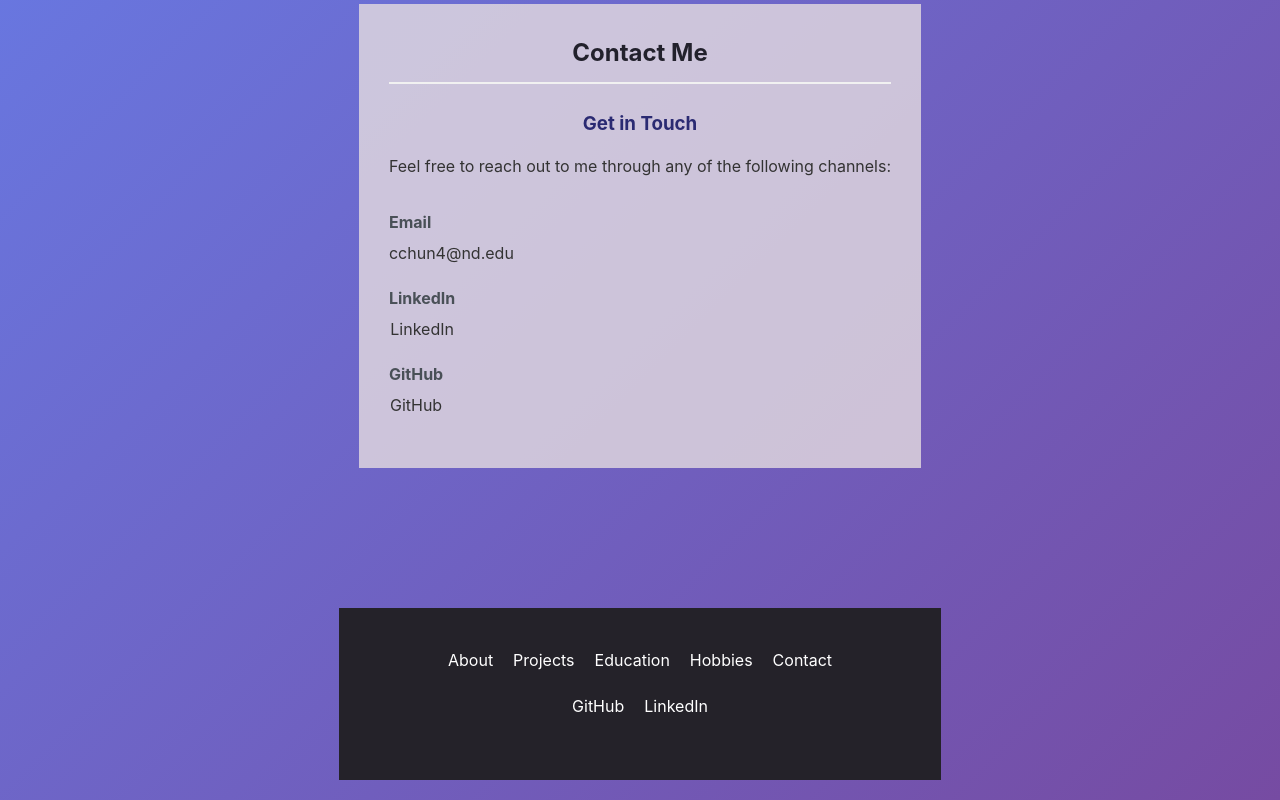
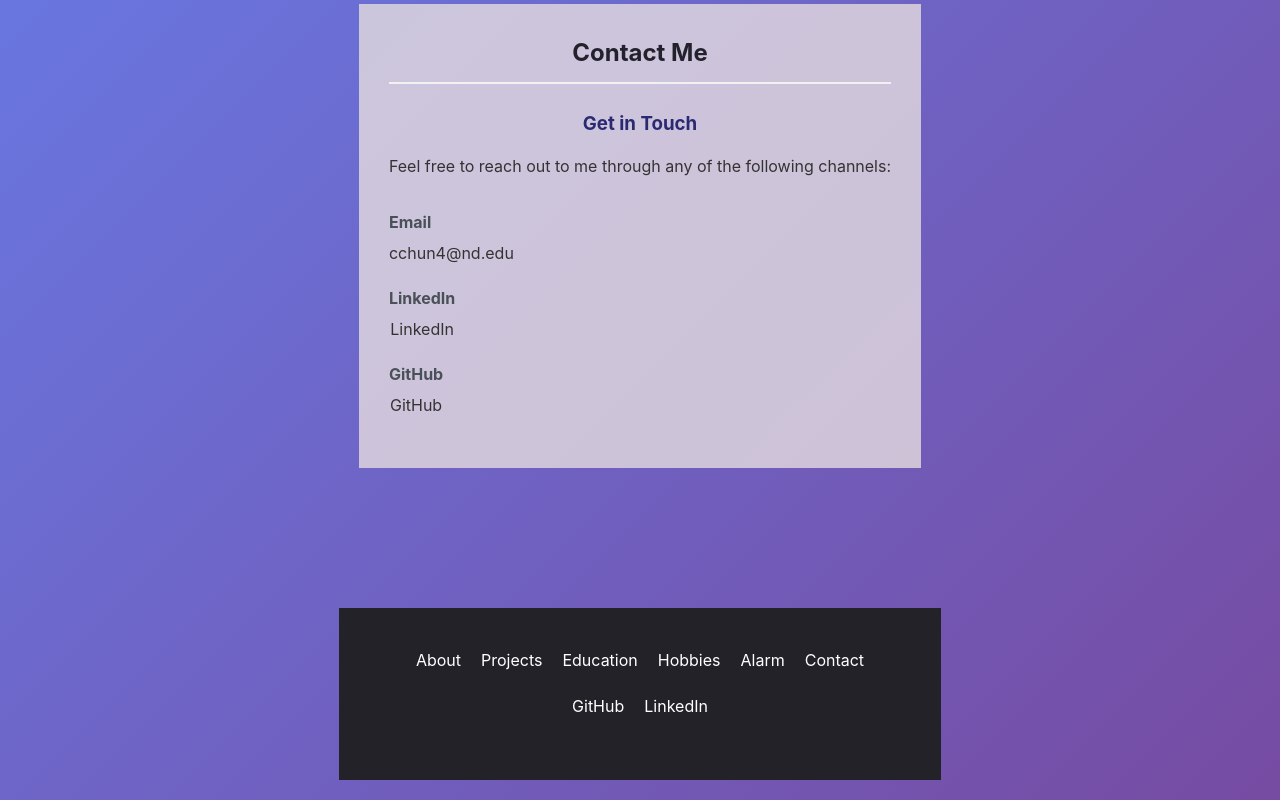
Before and after one commit to codychun/codychun.github.io, a React (Create React App) app: page /contact in a window 1280 px wide. Shown: the part 364-1164 px from the top of the page. Built offline with nearby package versions, Linux system fonts and the light colour scheme.

Commit message:
update footer

```diff
--- a/src/components/Footer.js
+++ b/src/components/Footer.js
@@ -13,6 +13,7 @@ function Footer() {
           <Link to="/projects">Projects</Link>
           <Link to="/education">Education</Link>
           <Link to="/hobbies">Hobbies</Link>
+          <Link to="/alarm">Alarm</Link>
           <Link to="/contact">Contact</Link>
         </div>
 
```
